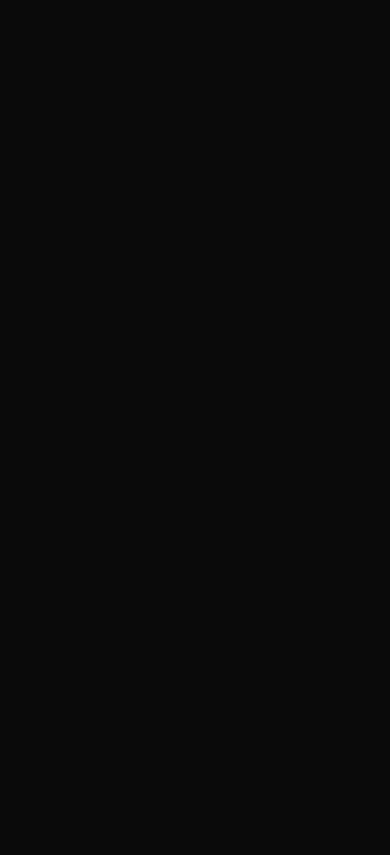
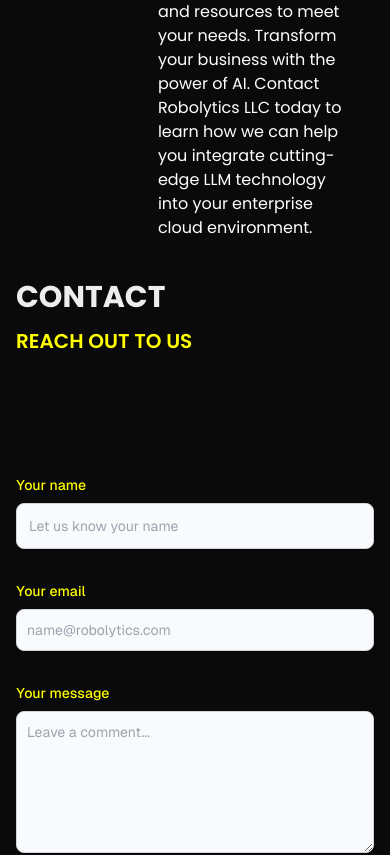
Before and after one commit to ZEITIOS-LLC/Robolytics, a Next.js app: page / in a window 390 px wide. Shown: the part 6724-7579 px from the top of the page. Before the commit the page ends 5566 px from the top, so only its background shows below. Built offline with nearby package versions, Linux system fonts and the light colour scheme.

Commit message:
ui: added why-us and contact sections

```diff
--- a/src/app/page.js
+++ b/src/app/page.js
@@ -1,8 +1,10 @@
 import { Footer } from "@/components/ui/footer";
 import { AboutSection } from "@/components/ui/home/about";
+import { Contact } from "@/components/ui/home/contact";
 import { HeroSection } from "@/components/ui/home/hero";
 import { ServicesSection } from "@/components/ui/home/services";
 import { TeamSection } from "@/components/ui/home/team";
+import { Whysection } from "@/components/ui/home/why-us";
 import Navbar from "@/components/ui/navbar";
 
 export default function Home() {
@@ -13,6 +15,8 @@
       <AboutSection />
       <ServicesSection />
       <TeamSection />
+      <Whysection />
+      <Contact />
       <Footer />
     </div>
   );
--- /dev/null
+++ b/src/components/ui/home/contact/index.js
@@ -0,0 +1,46 @@
+import React from 'react'
+
+export const Contact = () => {
+  return (
+    <section id='contact-us' className='flex min-h-[75vh] lg:min-h-[100dvh] my-[5%] mb-20 md:mb-10 lg:mb-5'>
+        <div className="hidden lg:w-[40%] lg:flex justify-between flex-col bg-[url('/assets/robot-head.jpg')] bg-cover bg-no-repeat" >
+            <div className='container mx-[5%] space-y-2 text-white font-medium text-xl pb-[10%] md:px-5 mt-auto justify-end'>
+                <p>Email: info@robolytics.com</p>
+                <p>Phone: +123-456-7890</p>
+                <p>Address: 123 Technology Street, LLM Town, USA</p>
+            </div>
+        </div>
+        <section className="bg-transparent w-full lg:w-[60%]">
+            <div className='container max-w-screen-md px-4 mx-auto flex gap-10 flex-col md:flex-row'>
+                <div className=''>
+                    <h1 className='text-3xl md:text-5xl font-poppins font-[700] uppercase'> Contact</h1>
+                    <h3 className='text-primary text-xl md:text-2xl font-poppins font-semibold uppercase my-3'>Reach out to us</h3>
+                </div>
+                <div className=''>
+                    <span className='border-b-4 border-primary flex w-0'></span>
+                    <p className='mt-8 text-lg opacity-75 font-montserrat font-medium'></p>
+                </div>
+            </div>
+            <div className="container py-8 lg:py-16 px-4 mx-auto max-w-screen-md">
+                <h2 className="mb-4 hidden text-4xl tracking-tight font-extrabold text-center text-primary">Get in Touch</h2>
+                {/* <p class="mb-8 lg:mb-16 font-light text-center text-gray-500 dark:text-gray-400 sm:text-xl">Got a technical issue? Want to send feedback about a beta feature? Need details about our Business plan? Let us know.</p> */}
+                <form action="#" className="space-y-8">
+                    <div>
+                        <label htmlFor="subject" className="block mb-2 text-sm font-medium text-primary dark:text-gray-300">Your name</label>
+                        <input type="text" id="subject" className="block p-3 w-full text-sm text-gray-900 bg-gray-50 rounded-lg border border-gray-300 shadow-sm focus:outline-none dark:bg-gray-700 dark:border-gray-600 dark:placeholder-gray-400 dark:text-white dark:focus:ring-primary-500 dark:focus:border-primary-500 dark:shadow-sm-light" placeholder="Let us know your name" required />
+                    </div>
+                    <div>
+                        <label htmlFor="email" className="block mb-2 text-sm font-medium text-primary dark:text-gray-300">Your email</label>
+                        <input type="email" id="email" className="shadow-sm bg-gray-50 border border-gray-300 text-gray-900 text-sm rounded-lg focus:outline-none block w-full p-2.5 dark:bg-gray-700 dark:border-gray-600 dark:placeholder-gray-400 dark:text-white dark:focus:ring-primary-500 dark:focus:border-primary-500 dark:shadow-sm-light" placeholder="name@robolytics.com" required />
+                    </div>
+                    <div className="sm:col-span-2">
+                        <label htmlFor="message" className="block mb-2 text-sm font-medium text-primary dark:text-gray-400">Your message</label>
+                        <textarea id="message" rows="6" className="block p-2.5 w-full text-sm text-gray-900 bg-gray-50 rounded-lg shadow-sm border border-gray-300 focus:outline-none focus:border-primary-500 dark:bg-gray-700 dark:border-gray-600 dark:placeholder-gray-400 dark:text-white dark:focus:ring-primary-500 dark:focus:border-primary-500" placeholder="Leave a comment..."></textarea>
+                    </div>
+                    <button type="submit" className="py-3 px-5 text-sm font-medium text-center text-gray-900 rounded-lg bg-primary sm:w-fit hover:bg-primary/80 focus:ring-4 focus:outline-none dark:focus:ring-primary-800">Send Message</button>
+                </form>
+            </div>
+        </section>
+    </section>
+  )
+}
--- /dev/null
+++ b/src/components/ui/home/why-us/index.js
@@ -0,0 +1,50 @@
+import { ChartNoAxesCombined, Cog, Cpu, Scale } from 'lucide-react'
+import React from 'react'
+import WhyCard from './utils/why-card'
+
+export const Whysection
+ = () => {
+  return (
+    <section id='why-us' className="bg-[url('/assets/geo-data.png')] bg-no-repeat bg-cover">
+    <div className="container mx-auto relative py-[5%] px-8 lg:px-0 min-h-screen" >
+        <div className='flex flex-col justify-between md:flex-row'>
+            <div className='md:w-[30%]'>
+                <h1 className='text-5xl font-poppins font-[700] uppercase'> Why choose Robolytics llc?</h1>
+                <h3 className='text-primary text-2xl font-poppins font-semibold uppercase my-3'>Our approach</h3>
+            </div>
+            <div className='md:w-[60%]'>
+                <span className='border-b-4 border-primary flex w-16'></span>
+                <p className='mt-8 text-lg opacity-75 font-montserrat font-medium'></p>
+                <div className='flex flex-col gap-8'>
+                    <WhyCard
+                        icon={<Cpu size={80} className='w-48' strokeWidth={1} />}
+                        header='Expert Integration'
+                        text='With extensive experience in LLM integration across various cloud platforms, we provide a smooth transition from traditional processes to advanced AI-driven workflows.'
+                        classname=''
+                    />
+                    <WhyCard
+                        icon={<Cog size={80} className='w-48' strokeWidth={1} />}
+                        header='Customized Optimization'
+                        text='Our proprietary frameworks allow us to shrink LLM models to fit specific domains, making them more efficient and cost-effective without compromising performance.'
+                        classname='ml-auto'
+                    />
+                    <WhyCard
+                        icon={<ChartNoAxesCombined size={80} className='w-48' strokeWidth={1} />}
+                        header='Enhanced Performance'
+                        text='By focusing on domain-specific optimization, our models deliver faster response times and better accuracy, enabling your enterprise to operate at peak efficiency.'
+                        classname=''
+                    />
+                    <WhyCard
+                        icon={<Scale size={80} className='w-48' strokeWidth={1} />}
+                        header='Scalable Solutions'
+                        text='Whether you`re looking to deploy a single model or a large-scale AI infrastructure Robolytics LLC has the expertise and resources to meet your needs.
+                        Transform your business with the power of AI. Contact Robolytics LLC today to learn how we can help you integrate cutting-edge LLM technology into your enterprise cloud environment.'
+                        classname='ml-auto'
+                    />
+                </div>
+            </div>
+        </div>
+    </div>
+    </section>
+  )
+}
--- /dev/null
+++ b/src/components/ui/home/why-us/utils/why-card.js
@@ -0,0 +1,15 @@
+import React from 'react'
+
+const WhyCard = ({icon, header, text, classname}) => {
+  return (
+    <div className={`${classname} why-card md:w-[75%] flex gap-2 items-start`}>
+        {icon}
+        <div className='w-fit'>
+            <h2 className='text-primary font-montserrat font-medium text-2xl md:text-3xl mb-2'>{header}</h2>
+            <p className='text-white font-poppins text-base md:text-lg'>{text}</p>
+        </div>
+    </div>
+  )
+}
+
+export default WhyCard
--- a/src/components/ui/navbar/index.js
+++ b/src/components/ui/navbar/index.js
@@ -25,11 +25,16 @@
     },
     {
         id: 4,
-        text: 'The team',
+        text: 'The Team',
         path: 'the-team'
     },
     {
         id: 5,
+        text: 'Why Us',
+        path: 'why-us'
+    },
+    {
+        id: 6,
         text: 'Contact Us',
         path: 'contact-us'
     }
```
